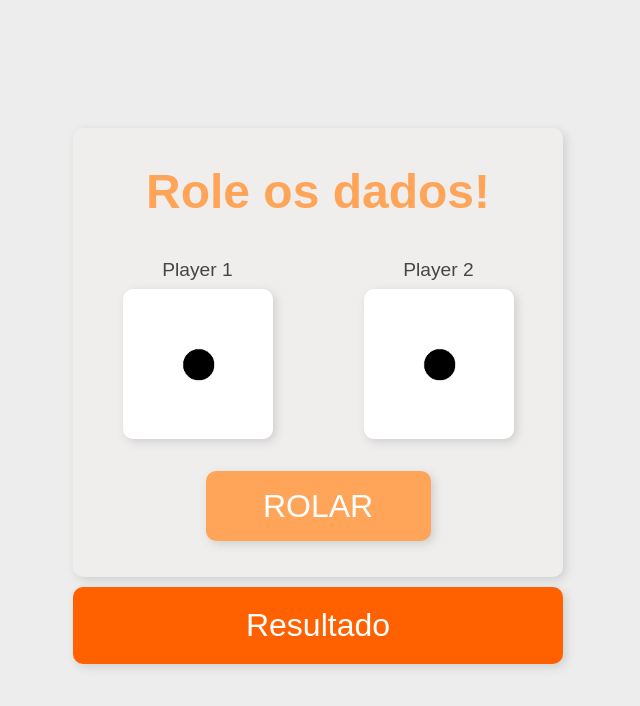
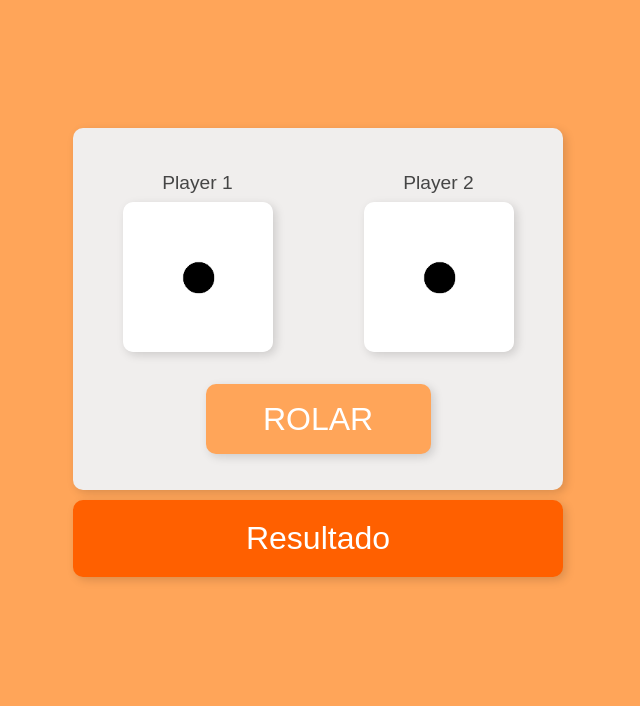
Before and after one commit to enzoZaqueu/diceRoll, a plain HTML site: page index.html in a window 1280 px wide. Shown: the whole page, without its empty margins (322-962 px from the left). Drawn offline with Linux system fonts and the light colour scheme.

Commit message:
toques finais

```diff
--- a/css/stylesheet.css
+++ b/css/stylesheet.css
@@ -8,7 +8,7 @@
   }
 
   body {
-    background-color: #EDEDED;
+    background-color: #FFA559;
     padding: 10%;
     color: white;
   }
@@ -17,17 +17,12 @@
     width: 100%;
   }
 
-  h1 {
-    margin-top: 16px;
-    font-size: 3em;
-    color: #FFA559;
-  }
-
   h2 {
     line-height: 2;
     font-weight: normal;
     font-size: 1.2rem;
     color: #454545;
+    margin-top: 16px;
   }
 
   section {
@@ -40,7 +35,7 @@
 
   section, .roll, img {
     border-radius: 10px;
-    box-shadow: 3px 3px 10px #cfcfcf;
+    box-shadow: 3px 3px 10px #00000025;
   }
 
   .secaoBotoes {
@@ -65,7 +60,7 @@
     text-align: center;
   }
 
-  .roll, .head {
+  .roll {
     grid-column: 1 / 3;
     transition: .2s;
     display: flex;
--- a/index.html
+++ b/index.html
@@ -9,9 +9,6 @@
 </head>
 <body>
     <section class="secaoBotoes">
-      <div class="head">
-        <h1>Role os dados!</h1>
-      </div>
           <div>
             <h2>Player 1</h2>
             <div class="resultadoUm">
```
